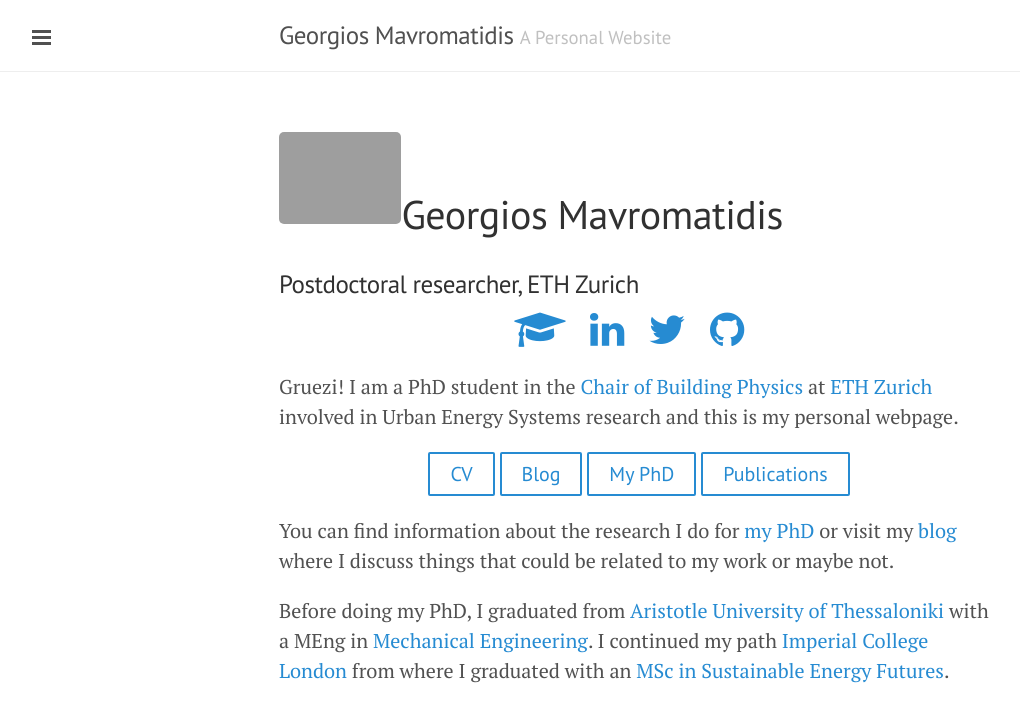
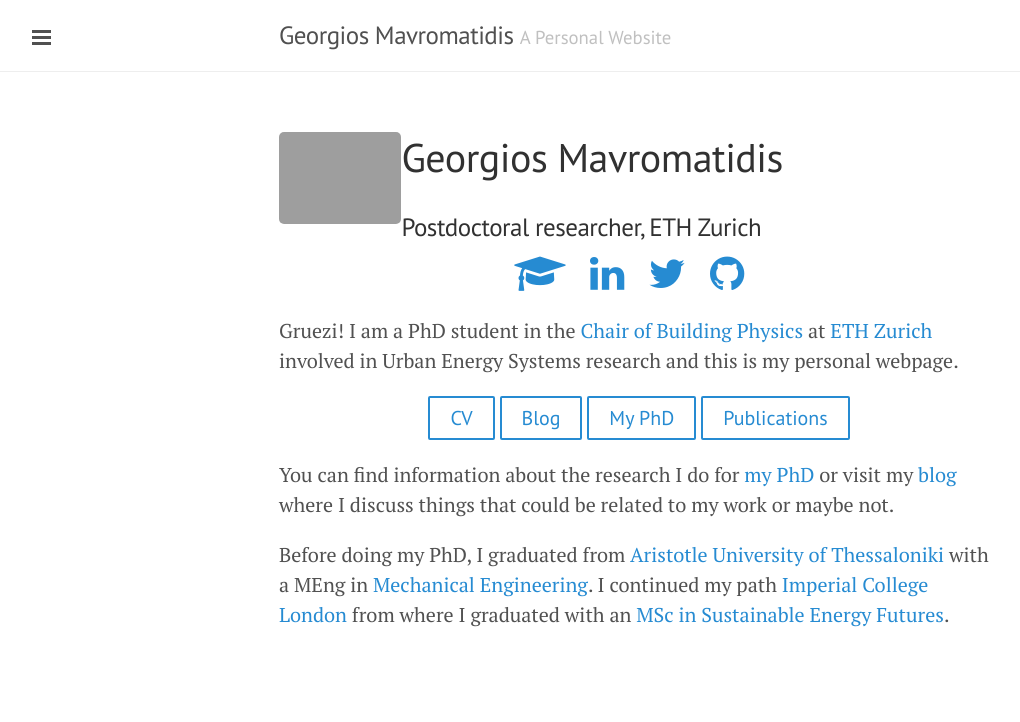
Before and after one commit to gmavrom33/gmavrom.github.io, a Jekyll site: the page built from index.md, in a window 1280 px wide. Shown: the top 722 px of the page, without its empty margins (1-1021 px from the left). Built offline with Jekyll 4.4.1, drawn with Linux system fonts in a browser that asks for light colours.

Commit message:
Update index.md

```diff
--- a/index.md
+++ b/index.md
@@ -3,7 +3,7 @@
 title: Home
 ---
 
-<img align="left" src="http://mavromatidis.me/downloads/Mavromatidis_circle.png"  width="17%" height="17%"> &nbsp;
+<img align="left" src="http://mavromatidis.me/downloads/Mavromatidis_circle.png"  width="17%" height="17%">
 
 <h1>Georgios Mavromatidis</h1>
 
```
